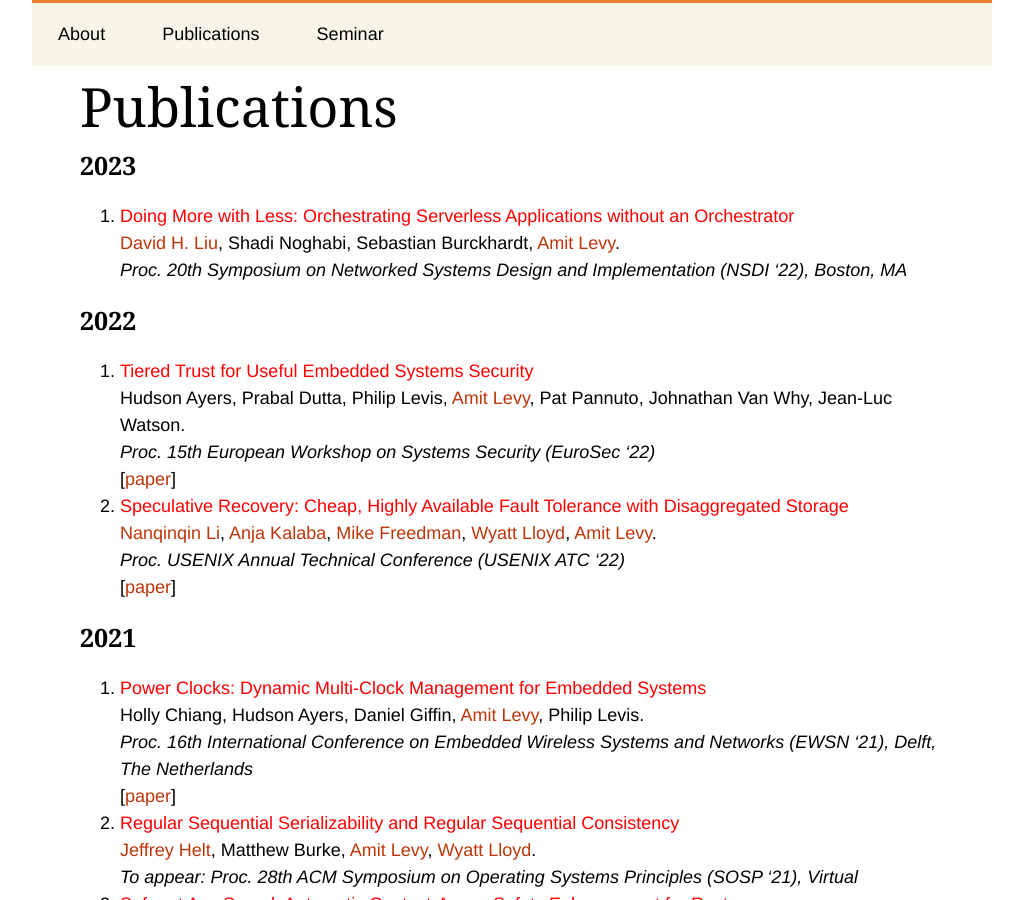
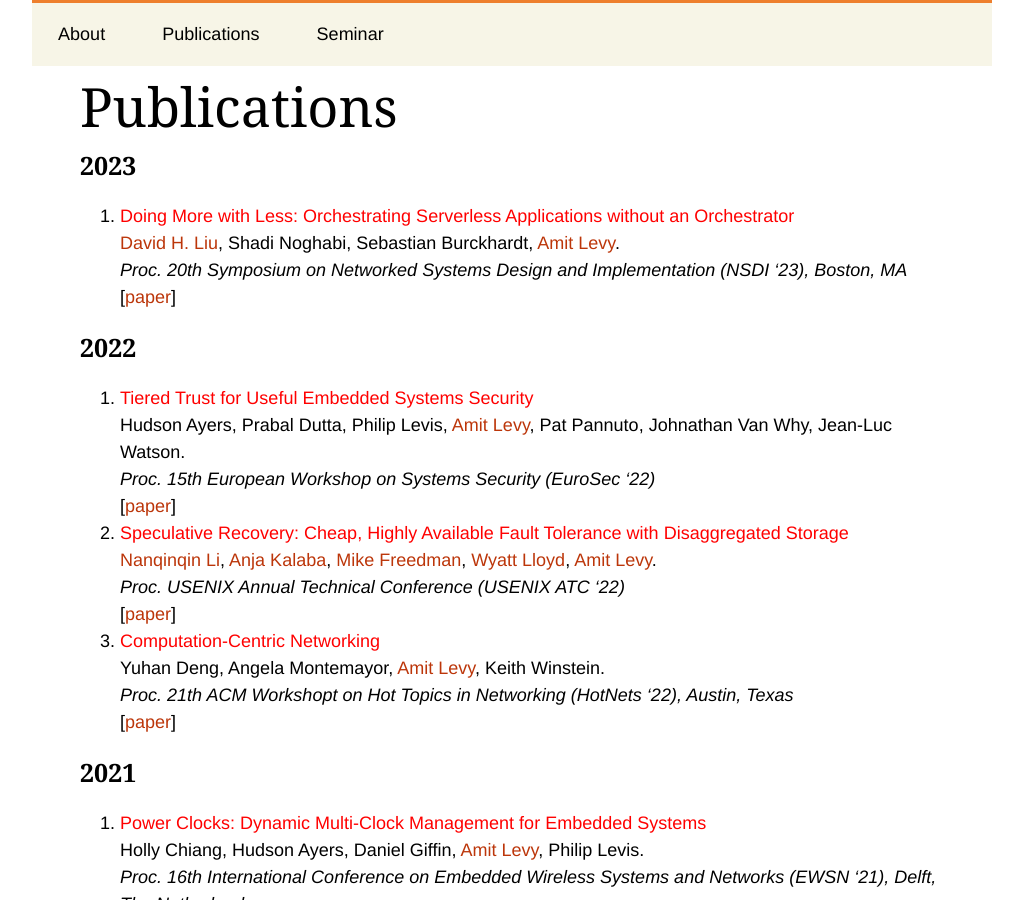
Before and after one commit to princeton-sns/www, a Jekyll site: the page built from publications.md, in a window 1280 px wide and 900 px high, scrolled down 332 px. Shown: the whole window, without its empty margins (128-1151 px from the left). Built offline with Jekyll 4.4.1, drawn with Linux system fonts in a browser that asks for light colours; some web fonts are replaced.

Commit message:
fixpoint hotnets

```diff
--- a/_data/publications.yml
+++ b/_data/publications.yml
@@ -4,8 +4,18 @@
     - Shadi Noghabi
     - Sebastian Burckhardt
     - aalevy
-  venue: "Proc. 20th Symposium on Networked Systems Design and Implementation (NSDI '22), Boston, MA"
+  venue: "Proc. 20th Symposium on Networked Systems Design and Implementation (NSDI '23), Boston, MA"
   year: 2023
+  paper: https://www.amitlevy.com/papers/2023-nsdi-unum.pdf
+- title: "Computation-Centric Networking"
+  people:
+    - Yuhan Deng
+    - Angela Montemayor
+    - aalevy
+    - Keith Winstein
+  venue: "Proc. 21th ACM Workshopt on Hot Topics in Networking (HotNets '22), Austin, Texas"
+  year: 2022
+  paper: https://www.amitlevy.com/papers/2022-hotnets-fixpoint.pdf
 - title: "Speculative Recovery: Cheap, Highly Available Fault Tolerance with Disaggregated Storage"
   people:
     - linanqinqin
```
